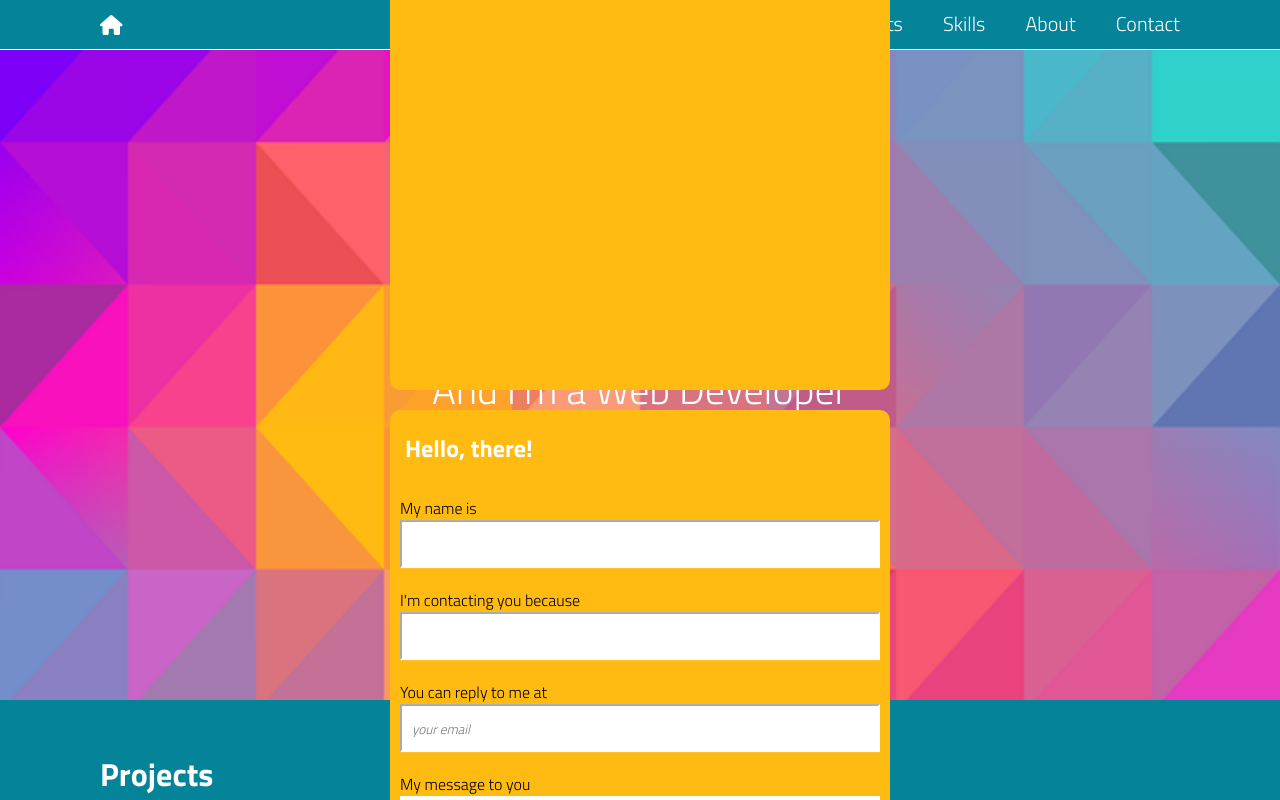
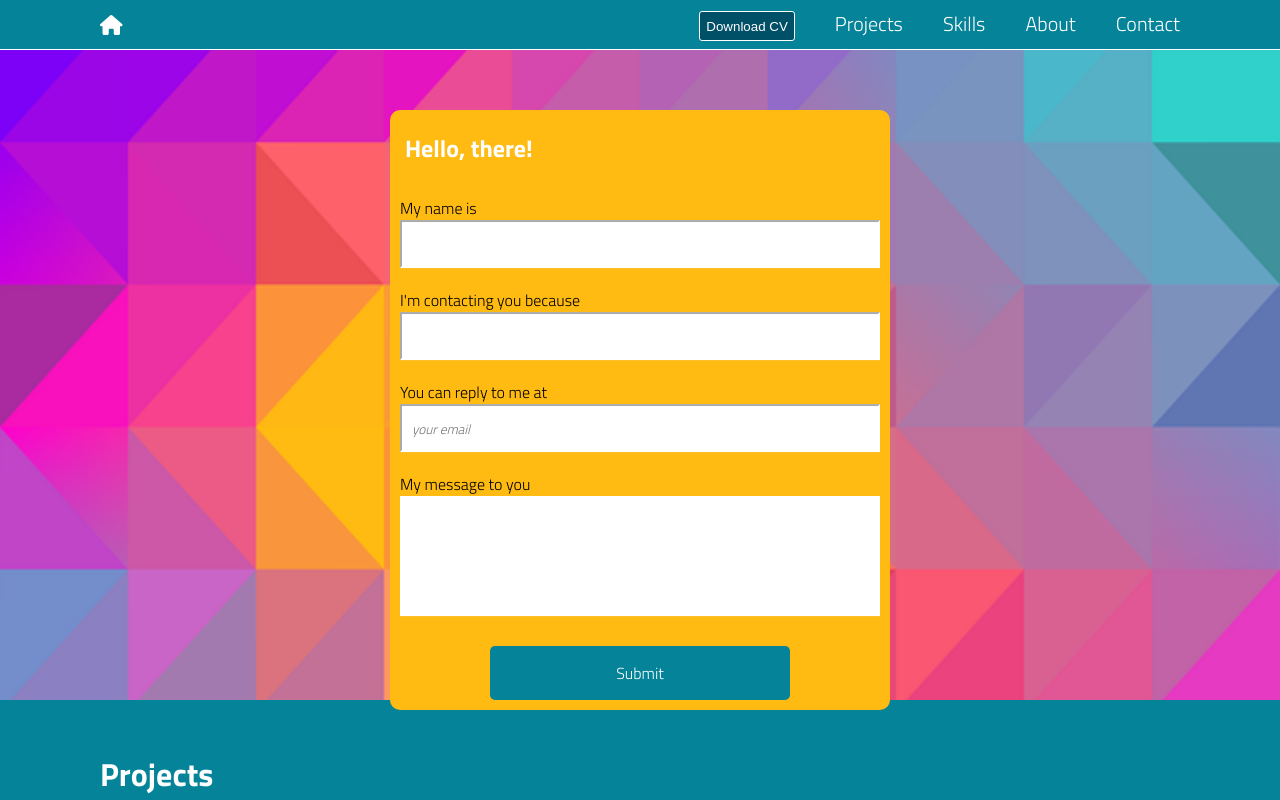
Before and after one commit to queuing4oranges/portfolio, a React (Create React App) app: page / in a window 1280 px wide. Both pictures are taken after a click on the button "Get in touch". Shown: the top 800 px of the page. Built offline with nearby package versions, Linux system fonts and the light colour scheme; data requests are answered from the project's data file.

Commit message:
corrected contact form

```diff
--- a/src/components/Modal.js
+++ b/src/components/Modal.js
@@ -31,9 +31,6 @@ function Modal() {
   return (
     // <div className="modalBackground">
         <div className="modalContainer">
-                <form
-                className="contact__form"
-                onSubmit={onSubmit}/>
 
                 <form onSubmit={onSubmit} className="contact__form">
 
```
